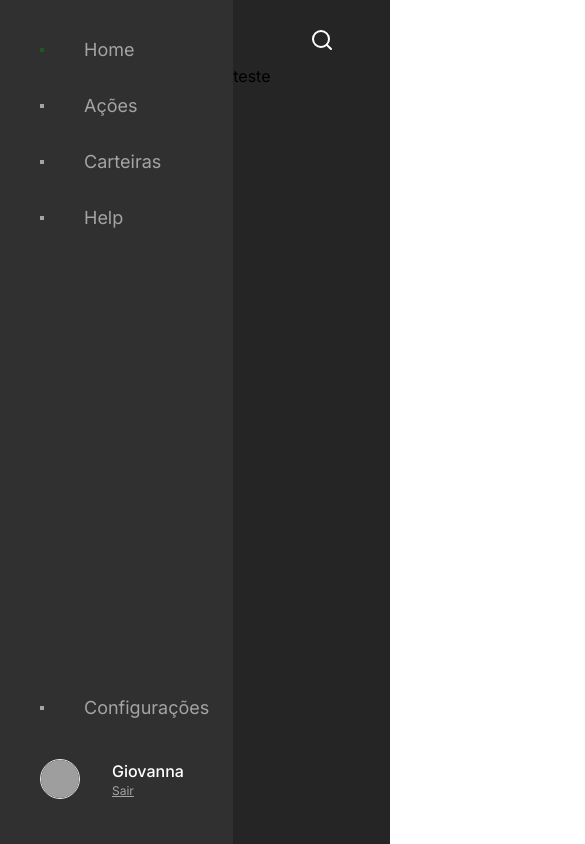
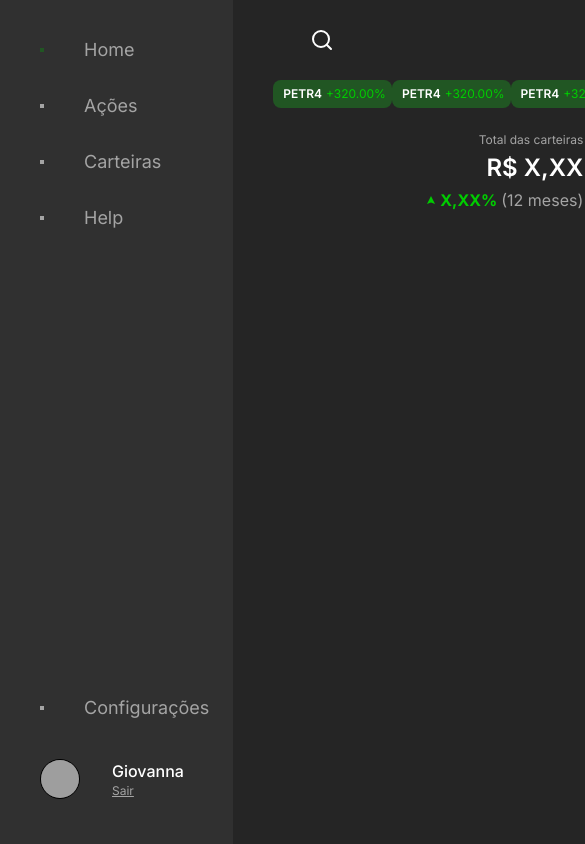
Before and after one commit to lab-invest/frontend, a Next.js app: page /home in a window 390 px wide. Shown: the top 844 px of the page, 585 px wide, since content can reach past the window. Built offline with nearby package versions, Linux system fonts and the light colour scheme; grey boxes are pictures that could not be loaded.

Commit message:
feat: reescrevendo o wallet value e adicionando responsividade

```diff
--- a/public/icons/arrows/arrow.jsx
+++ b/public/icons/arrows/arrow.jsx
@@ -9,5 +9,5 @@ export function arrow() {
     >
       <path d="M12 6L0 0L2.25 6L0 12L12 6Z" fill="#A4A4A4" />
     </svg>
-  )
+  );
 }
--- a/public/icons/arrows/greenArrow.jsx
+++ b/public/icons/arrows/greenArrow.jsx
@@ -1,13 +1,13 @@
-export function greenArrow() {
+export function greenArrow(width, height) {
   return (
     <svg
-      width="16"
-      height="10"
+      width={width}
+      height={height}
       viewBox="0 0 12 12"
       fill="none"
       xmlns="http://www.w3.org/2000/svg"
     >
       <path d="M6 0L0 12L6 9.75L12 12L6 0Z" fill="#00CD00" />
     </svg>
-  )
+  );
 }
--- a/src/app/home/page.jsx
+++ b/src/app/home/page.jsx
@@ -1,4 +1,6 @@
 import { Navbar } from "@/components/Partials/Navbar/Navbar";
+import { VariationDiv } from "@/components/UI/variation/variationDiv";
+import { walletValue } from "@/components/Partials/walletValue";
 import { searchbar } from "@/components/Partials/searchBar";
 
 export default function Home() {
@@ -9,7 +11,8 @@ export default function Home() {
       </div>
       <div className="bg-primary w-full">
         {searchbar()}
-        <p>teste</p>
+        <VariationDiv />
+        {walletValue()}
       </div>
     </div>
   );
--- /dev/null
+++ b/src/components/Partials/walletValue.jsx
@@ -0,0 +1,19 @@
+import { greenArrow } from "../../../public/icons/arrows/greenArrow";
+
+export function walletValue() {
+  return (
+    <div className="border-r-4 border-green text-white mr-6 mt-6 sm:mr-8 sm:mt-10 lg:mr-10 lg:mt-12">
+      <div className="text-right pr-3 sm:pr-8 lg:pr-10">
+        <p className="text-gray text-xs sm:text-sm lg:text-lg">Total das carteiras</p>
+        <h1 className="text-2xl sm:text-3xl lg:text-4xl font-semibold pt-1 sm:pt-2">R$ X,XX</h1>
+        <div className="flex place-content-end pt-1 sm:pt-2 lg:pt-3 text-base sm:text-lg lg:text-xl">
+          <div className="items-center flex">
+            {greenArrow(10, 8)}
+            <p className="text-green ml-1 sm:ml-1.5 font-bold">X,XX%</p>
+          </div>
+          <p className="ml-1 sm:ml-2 lg:ml-3 text-gray">(12 meses)</p>
+        </div>
+      </div>
+    </div>
+  );
+}
--- a/tailwind.config.js
+++ b/tailwind.config.js
@@ -24,6 +24,9 @@ module.exports = {
       red: "#FF3131",
       green: "#00CD00",
     },
+    borderColor: {
+      green: "#215623",
+    },
   },
   plugins: [require("tailwindcss-animate")],
 };
```
